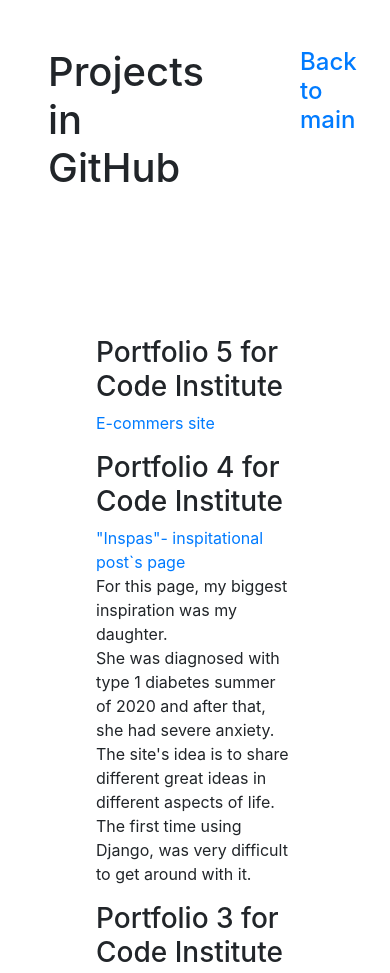
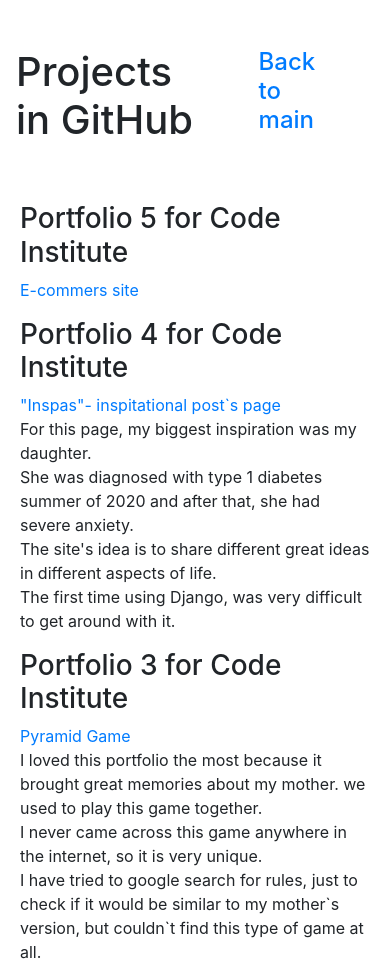
Before and after one commit to gretazas/CurriculumVitae, a plain HTML site: page CurriculumVitae/projects.html in a window 390 px wide. Shown: the top 973 px of the page. Drawn offline with nearby package versions, Linux system fonts and the light colour scheme.

Commit message:
Project.html margin config on small screens

```diff
--- a/CurriculumVitae/projects.html
+++ b/CurriculumVitae/projects.html
@@ -12,10 +12,10 @@
 
 <body>
     <div class="d-flex justify-content-between">
-    <h1 class="m-5">Projects in GitHub</h1>
+    <h1 class="m-md-5 ml-3 mt-5">Projects in GitHub</h1>
     <a href="../index.html" class="m-5 h4 text-decoration-underline">Back to main</a>
     </div>
-    <div class="m-5 p-5">
+    <div class="m-md-5 m-3 p-1">
         <h3>Portfolio 5 for Code Institute</h3>
         <a href="https://github.com/gretazas/alphaSchooler">E-commers site</a>
         <p>
```
